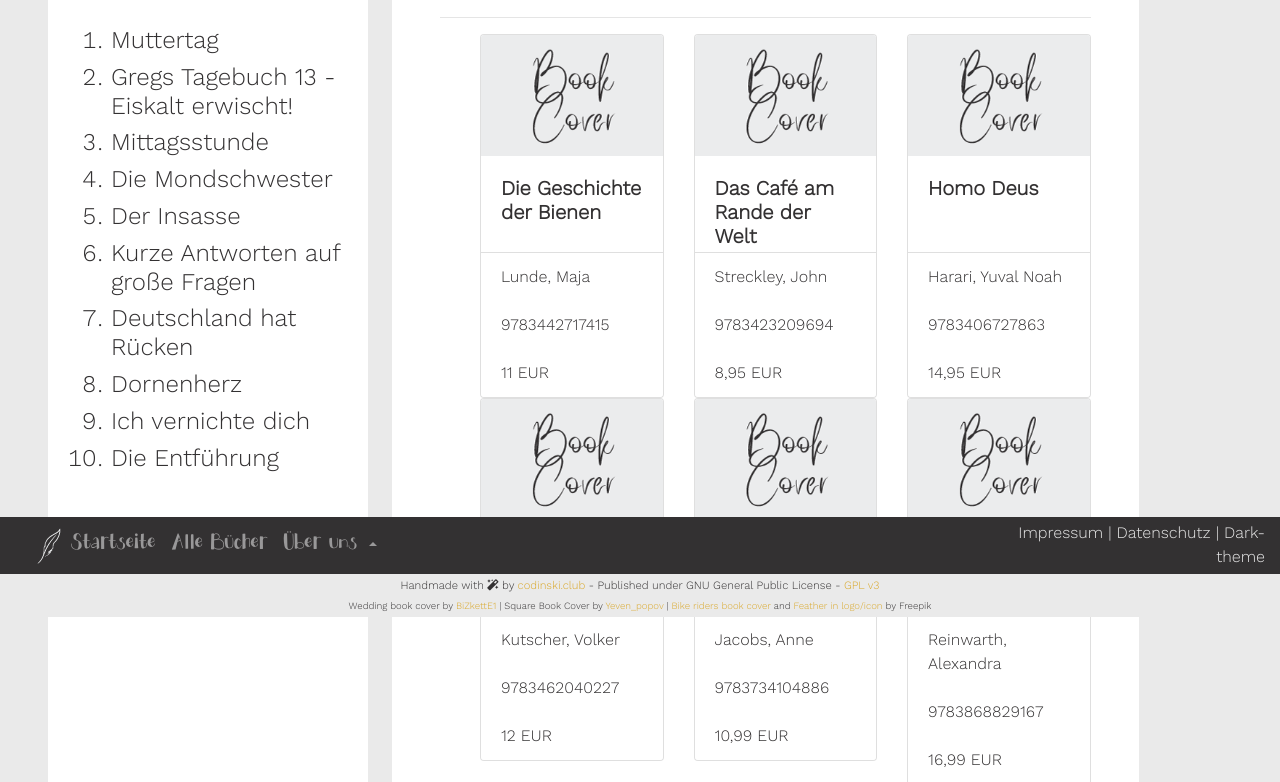
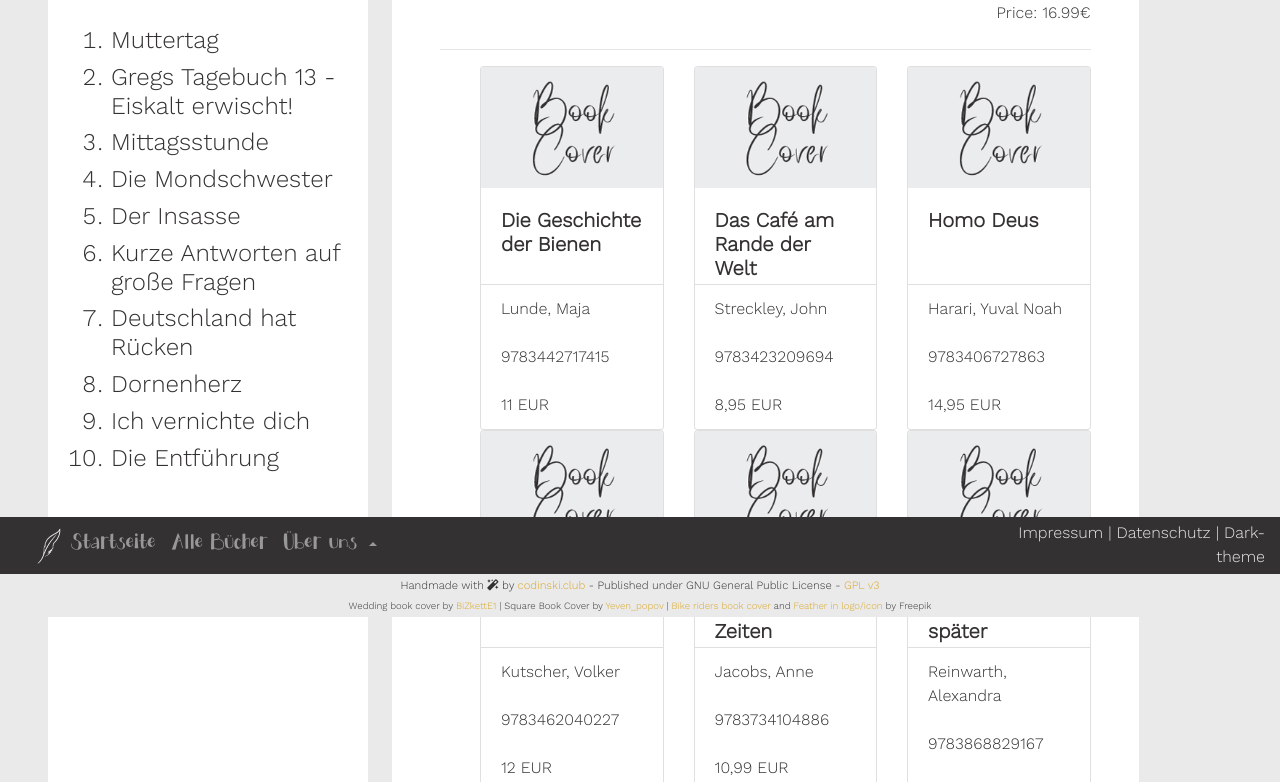
Before and after one commit to CodeLIebe/betterbooks, a website: page prod/docs/store.html in a window 1280 px wide. Shown: the part 183-965 px from the top of the page. Drawn offline with nearby package versions, Linux system fonts and the light colour scheme.

Commit message:
Implementation of price filter finished
slider-implementation
* Added UI Element to show current price filter
* Implementation of last required functionalities

```diff
--- a/prod/docs/store.html
+++ b/prod/docs/store.html
@@ -69,8 +69,14 @@
          <div class="row">
            <div class="col text-right">
              <label id="minPrice">0€</label>
-             <input type="range" min="1" max="100" value="100" id="price-slider"/>
+             <input type="range" min="1" max="100" value="100" step = "0.01" id="price-slider" oninput="priceFilterChanged()"/>
              <label id="maxPrice">100€</label>
+           </div>
+         </div>
+         <div class="row">
+           <div class="col text-right">
+             <label>Price: </label>
+             <label id="currentPriceFilter" />
            </div>
          </div>
          <hr />
--- a/prod/js/search.js
+++ b/prod/js/search.js
@@ -6,6 +6,7 @@ let MAX_PRICE_LABEL_ID = "maxPrice";
 let PRICE_FILTER_ID = "price-slider";
 let BOOK_STORE_UL_ID = "book-store";
 let SEARCH_FORM_ID = "search_form";
+let CURRENT_PRICE_FILTER_LABEL_ID = "currentPriceFilter"
 
 var books_in_store_old = [
   'Goku',
@@ -173,7 +174,6 @@ var getPriceList = function(){
 *        that the array must contain at least one element.
 * @return the greatest number
 */
-
 var getMax = function(numbers){
   res = numbers[0]
 
@@ -211,6 +211,7 @@ var getMin = function(numbers){
 */
 var initPriceSlider = function(){
   priceList = getPriceList();
+  priceLabel = document.getElementById(CURRENT_PRICE_FILTER_LABEL_ID);
   minPriceLabel = document.getElementById(MIN_PRICE_LABEL_ID);
   maxPriceLabel = document.getElementById(MAX_PRICE_LABEL_ID);
 
@@ -219,33 +220,39 @@ var initPriceSlider = function(){
 
   minPriceLabel.innerHTML = minPrice + "€";
   maxPriceLabel.innerHTML = maxPrice + "€";
+  priceLabel.innerHTML = maxPrice + "€"
+  priceFilter.setAttribute("min", minPrice);
+  priceFilter.setAttribute("max", maxPrice);
+  priceFilter.setAttribute("value", maxPrice);
 }
 
 initPriceSlider();
 
+var priceFilterChanged = function(){
+  priceLabel = document.getElementById(CURRENT_PRICE_FILTER_LABEL_ID);
+  priceLabel.innerHTML = priceFilter.value + "€";
+
+  filterBooks();
+}
 // lets filter it
 input = document.getElementById(SEARCH_FORM_ID);
 
 var filterBooks = function(event){
-  console.log("Evaluating filters...");
   keyword = input.value.toLowerCase();
   price = priceFilter.value;
-  console.log(price);
+
   filtered_books = books_in_store.filter(function(book){
         bookPrice = book["Price"];
-        console.log(bookPrice);
         if(bookPrice <= price){
           for(var key in book){
             if(key != "Price"){
               currentProperty = book[key].toLowerCase();
               if(currentProperty.indexOf(keyword) > -1){
-                console.log(true);
                 return true;
               }
             }
           }
         }
-        console.log(false);
         return false;
   });
 
```
